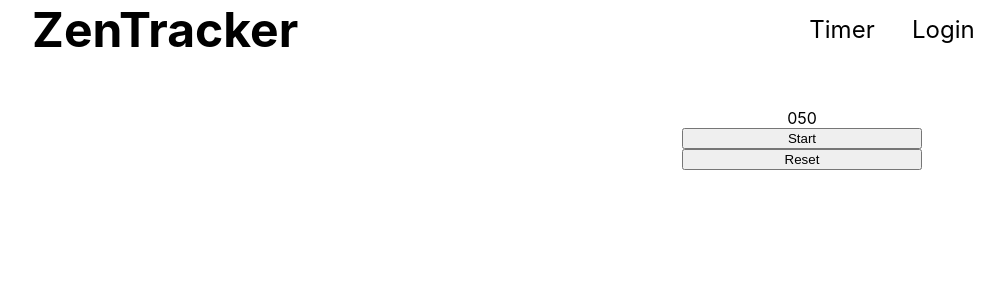
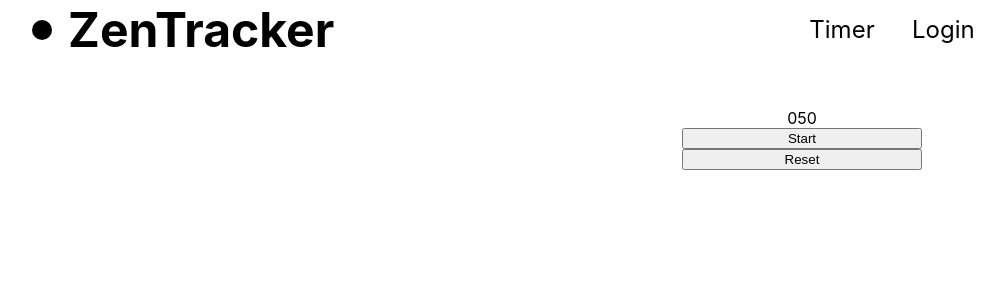
Before and after one commit to no-self-required/ZenTracker, a React (Create React App) app in the folder tracker/: page / in a window 1280 px wide. Shown: the top 300 px of the page, without its empty margins (118-1122 px from the left). Built offline with nearby package versions, Linux system fonts and the light colour scheme.

Commit message:
add placeholder logo to navbar

```diff
--- a/tracker/src/components/Nav.jsx
+++ b/tracker/src/components/Nav.jsx
@@ -4,7 +4,10 @@ import "../styling/nav.scss";
 function Nav() {
   return (
     <div className="navbar">
-      <div id="navbar-logo">ZenTracker</div>
+      <div id="navbar-dot-logo">
+        <span id="navbar-dot"></span>
+        <div id="navbar-logo">ZenTracker</div>
+      </div>
       <nav id="navbar-links">
         <div>Timer</div>
         <div>Login</div>
--- a/tracker/src/styling/nav.scss
+++ b/tracker/src/styling/nav.scss
@@ -4,9 +4,21 @@
   margin-left: 150px;
   margin-right: 150px;
 
-  #navbar-logo {
-    font-size: 48px;
-    font-weight: bold;
+  #navbar-dot-logo {
+  display: flex;
+  align-items: center;
+    #navbar-dot {
+      height: 20px;
+      width: 20px;
+      background-color: rgb(0, 0, 0);
+      border-radius: 50%;
+      margin-right: 1em;
+    }
+
+    #navbar-logo {
+      font-size: 48px;
+      font-weight: bold;
+    }
   }
 
   #navbar-links {
```
